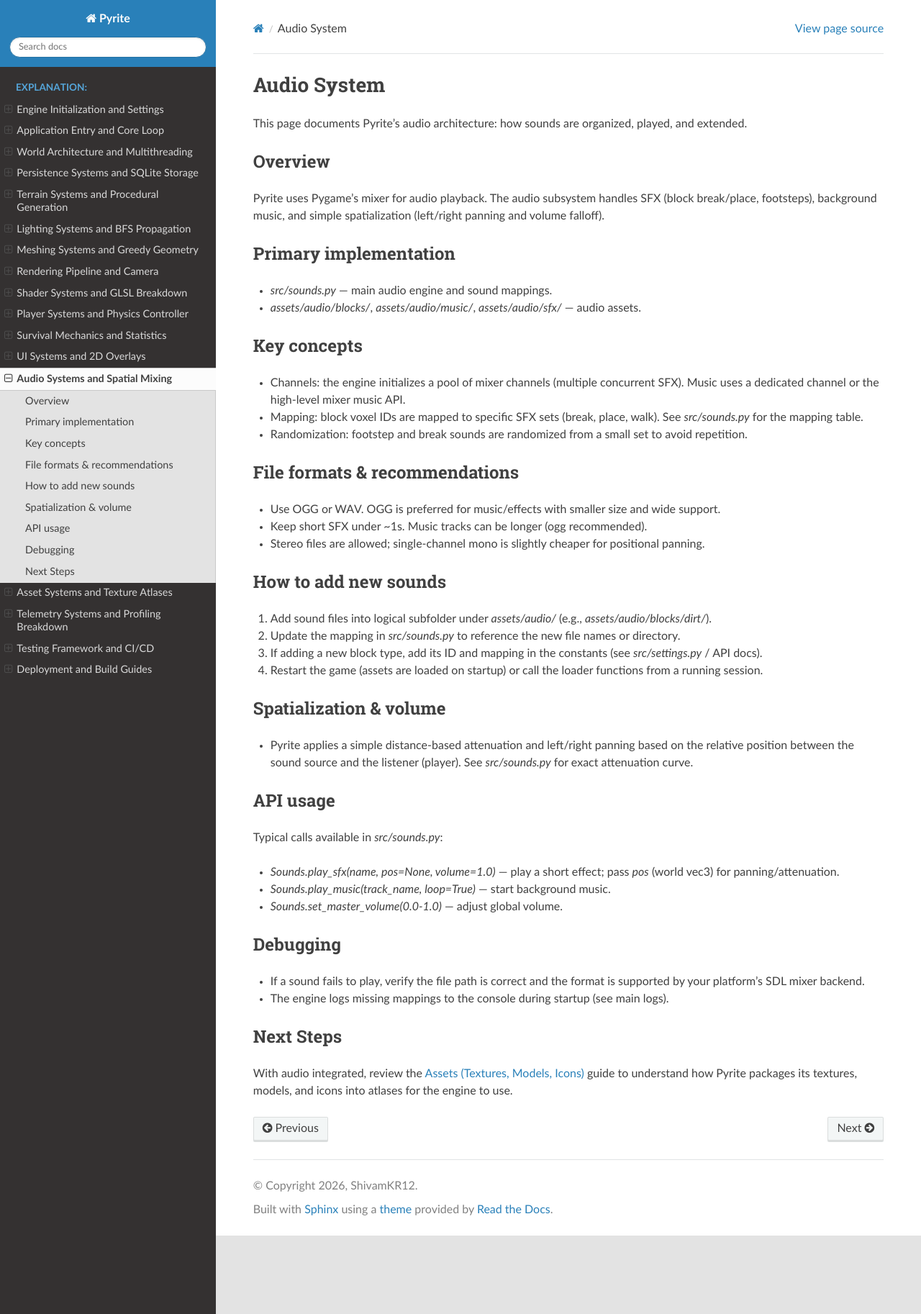
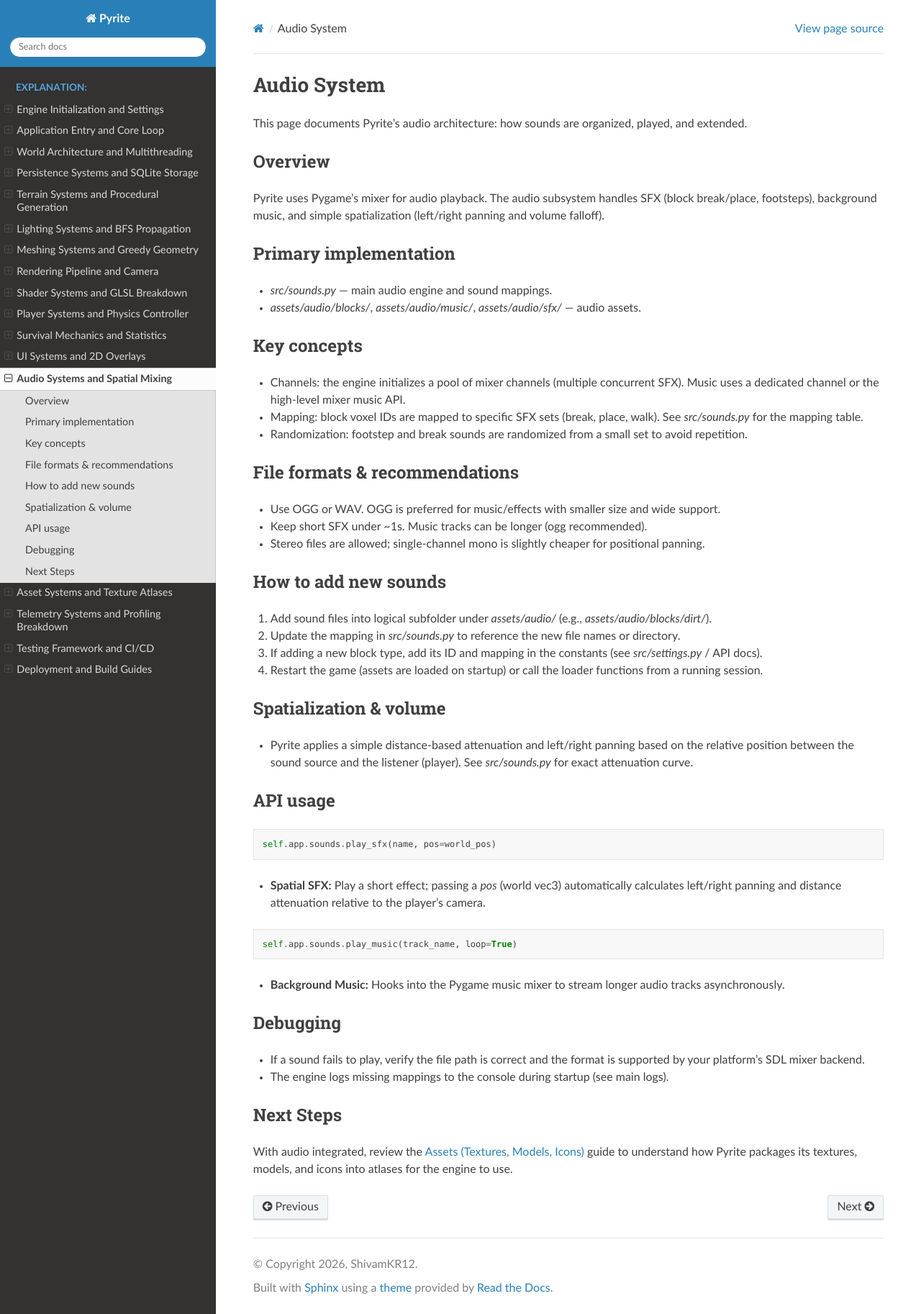
Before and after one commit to ShivamKR12/Pyrite, a Sphinx documentation site: the page built from docs/audio.rst, in a window 1280 px wide. Shown: the whole page at 72% size. Built offline with Sphinx 7.4.7 and the Read the Docs theme 3.1.0, drawn with Linux system fonts in a browser that asks for light colours; pages that are not in the unit, such as notebooks, are missing from menus.

Commit message:
docs(guides): resolve formatting anomalies
During the recent transition to the new documentation style, a few minor inconsistencies and syntax errors slipped through. This commit applies final touch-ups to ensure all pages are structurally sound, visually consistent, and free of Sphinx compilation errors.

- **Audio & Survival**: Updated API and entity cap sections to utilize the standardized "code snippet + bullet point" style.
- **Terrain**: Fixed flattened Python indentation inside `if` blocks to prevent Sphinx parsing failures.
- **Lighting**: Removed a lingering duplicated paragraph under the vertical raycast optimization section.
- **Shaders**: Fixed a minor typo where a sub-header was incorrectly bolded instead of using inline code formatting.

```diff
--- a/docs/audio.rst
+++ b/docs/audio.rst
@@ -47,11 +47,17 @@ Spatialization & volume
 API usage
 ---------
 
-Typical calls available in `src/sounds.py`:
+.. code-block:: python
 
-- `Sounds.play_sfx(name, pos=None, volume=1.0)` — play a short effect; pass `pos` (world vec3) for panning/attenuation.
-- `Sounds.play_music(track_name, loop=True)` — start background music.
-- `Sounds.set_master_volume(0.0-1.0)` — adjust global volume.
+    self.app.sounds.play_sfx(name, pos=world_pos)
+
+* **Spatial SFX:** Play a short effect; passing a `pos` (world vec3) automatically calculates left/right panning and distance attenuation relative to the player's camera.
+
+.. code-block:: python
+
+    self.app.sounds.play_music(track_name, loop=True)
+
+* **Background Music:** Hooks into the Pygame music mixer to stream longer audio tracks asynchronously.
 
 Debugging
 ---------
--- a/docs/lighting.rst
+++ b/docs/lighting.rst
@@ -65,10 +65,6 @@ Sunlight Propagation Algorithm
 **O(1) Vertical Raycast Optimization:**
 
 When a block is mined exposing a hole to sunlight, instead of expensive 3D BFS:
-
-Vertical Raycast Optimization:
-
-When a block is mined exposing a hole to sunlight, an O(1) downward fill is more efficient than 3D BFS:
 
 .. code-block:: python
 
--- a/docs/shaders.rst
+++ b/docs/shaders.rst
@@ -386,7 +386,7 @@ UI Color Shader (Backgrounds, UI Quads)
 
 * **Basic Shapes:** Used for rendering plain backgrounds, buttons, and selection frames.
 
-**ui_color.frag** - Output uniform color.
+``ui_color.frag`` - Output uniform color.
 
 **Fragment Processing:**
 
```
Also changed, not shown: docs/survival.rst (+7 -0 lines), docs/terrain.rst (+5 -5 lines).
